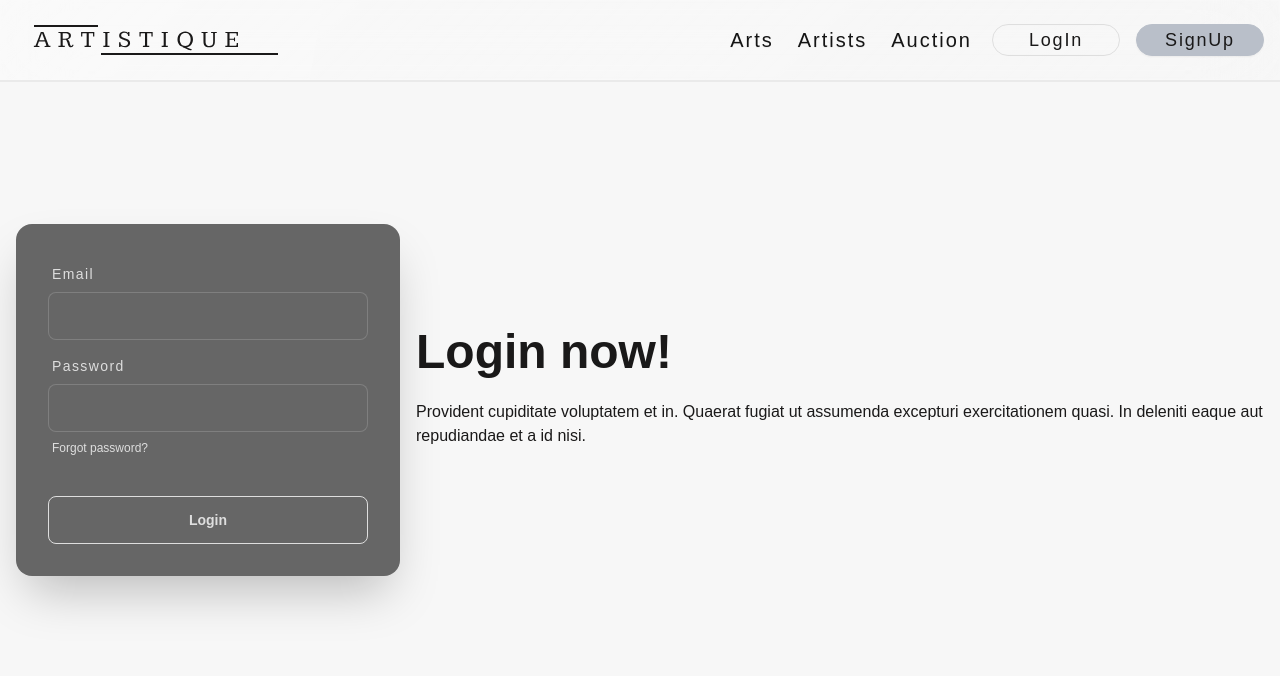
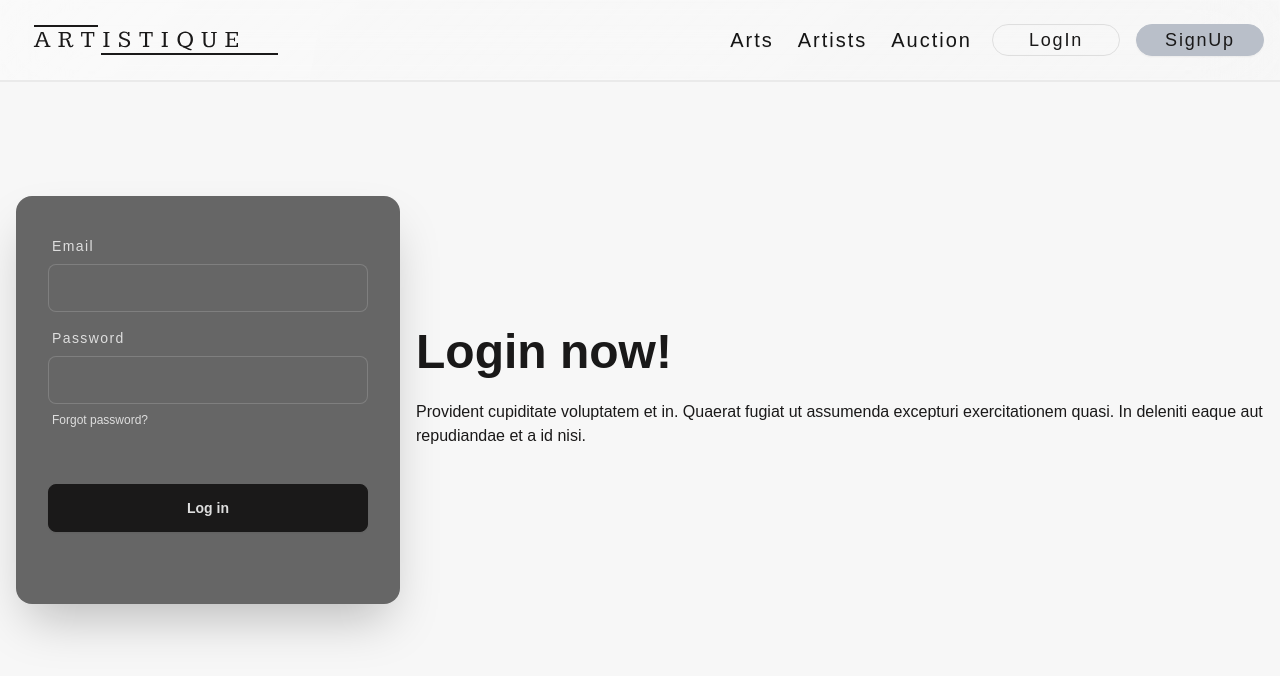
Before and after one commit to ikhsanurasidb/artistique, a Next.js app: page /login in a window 1280 px wide. Shown: the top 676 px of the page. Built offline with nearby package versions, Linux system fonts and the light colour scheme; a web font is replaced by a local one.

Commit message:
test login

```diff
--- a/app/login/page.jsx
+++ b/app/login/page.jsx
@@ -1,4 +1,12 @@
+"use client";
+
+import { useFormState, useFormStatus } from "react-dom";
+import { authenticate } from "../lib/actions";
+import { ExclamationCircleIcon } from "@heroicons/react/24/outline";
+
 export default function LoginPage() {
+  const [state, dispatch] = useFormState(authenticate, undefined);
+
   return (
     <div className="hero min-h-screen bg-neutral">
       <div className="hero-content flex-col lg:flex-row-reverse">
@@ -11,20 +19,20 @@ export default function LoginPage() {
           </p>
         </div>
         <div className="card shrink-0 w-full max-w-sm shadow-2xl bg-base-100">
-          <form className="card-body">
+          <form className="card-body" action={dispatch}>
             <div className="form-control">
               <label className="label">
-                <span className="label-text font-medium tracking-widest">Email</span>
+                <span className="label-text font-medium tracking-widest">
+                  Email
+                </span>
               </label>
-              <input
-                type="email"
-                className="input input-bordered"
-                required
-              />
+              <input type="email" className="input input-bordered" required />
             </div>
             <div className="form-control">
               <label className="label">
-                <span className="label-text font-medium tracking-widest">Password</span>
+                <span className="label-text font-medium tracking-widest">
+                  Password
+                </span>
               </label>
               <input
                 type="password"
@@ -38,7 +46,19 @@ export default function LoginPage() {
               </label>
             </div>
             <div className="form-control mt-6">
-              <button className="btn btn-outline">Login</button>
+              <LoginButton/>
+            </div>
+            <div
+              className="flex h-8 items-end space-x-1"
+              aria-live="polite"
+              aria-atomic="true"
+            >
+              {state === "CredentialsSignin" && (
+                <>
+                  <ExclamationCircleIcon className="h-5 w-5 text-red-500" />
+                  <p className="text-sm text-red-500">Invalid credentials</p>
+                </>
+              )}
             </div>
           </form>
         </div>
@@ -46,3 +66,13 @@ export default function LoginPage() {
     </div>
   );
 }
+
+function LoginButton() {
+  const { pending } = useFormStatus();
+
+  return (
+    <button className="btn btn-outlone mt-4 w-full" aria-disabled={pending}>
+      Log in
+    </button>
+  );
+}
--- a/app/ui/arts-carousel.jsx
+++ b/app/ui/arts-carousel.jsx
@@ -4,7 +4,6 @@ import { useRef } from "react";
 import { ArrowBack, ArrowForward } from "./button";
 import Link from "next/link";
 import Carousel from "./carousel";
-import Image from "next/image";
 
 const ArtCategory = ({ category, isColorBgLight }) => {
   const carouselRef = useRef(null);
--- a/app/ui/navbar.jsx
+++ b/app/ui/navbar.jsx
@@ -1,11 +1,8 @@
-"use client";
-
 import Image from "next/image";
 import React from "react";
 import Logo from "./artistique-logo";
 import Link from "next/link";
 import { SignUpButton, LoginButton } from "./button";
-import LogInPage from "../login/page";
 
 const ArtistiqueLogo = () => {
   return (
--- a/auth.config.ts
+++ b/auth.config.ts
@@ -2,7 +2,7 @@ import type { NextAuthConfig } from 'next-auth';
 
 export const authConfig = {
   pages: {
-    signIn: '/',
+    signIn: '/login',
   },
   callbacks: {
     authorized({ auth, request: { nextUrl } }) {
--- a/package.json
+++ b/package.json
@@ -12,6 +12,7 @@
   "dependencies": {
     "@emotion/react": "^11.11.1",
     "@emotion/styled": "^11.11.0",
+    "@heroicons/react": "^2.0.18",
     "@mui/icons-material": "^5.14.18",
     "@mui/material": "^5.14.18",
     "@vercel/postgres": "^0.5.1",
@@ -21,11 +22,12 @@
     "next": "14.0.3",
     "next-auth": "^5.0.0-beta.3",
     "react": "^18.2.0",
-    "react-dom": "^18",
+    "react-dom": "^18.2.0",
     "react-responsive": "^9.0.2",
     "zod": "^3.22.4"
   },
   "devDependencies": {
+    "@types/bcrypt": "^5.0.2",
     "@types/node": "20.9.4",
     "@types/react": "18.2.38",
     "autoprefixer": "^10.0.1",
```
Also changed, not shown: 1 other file (tests, documents, lock files or other folders).
